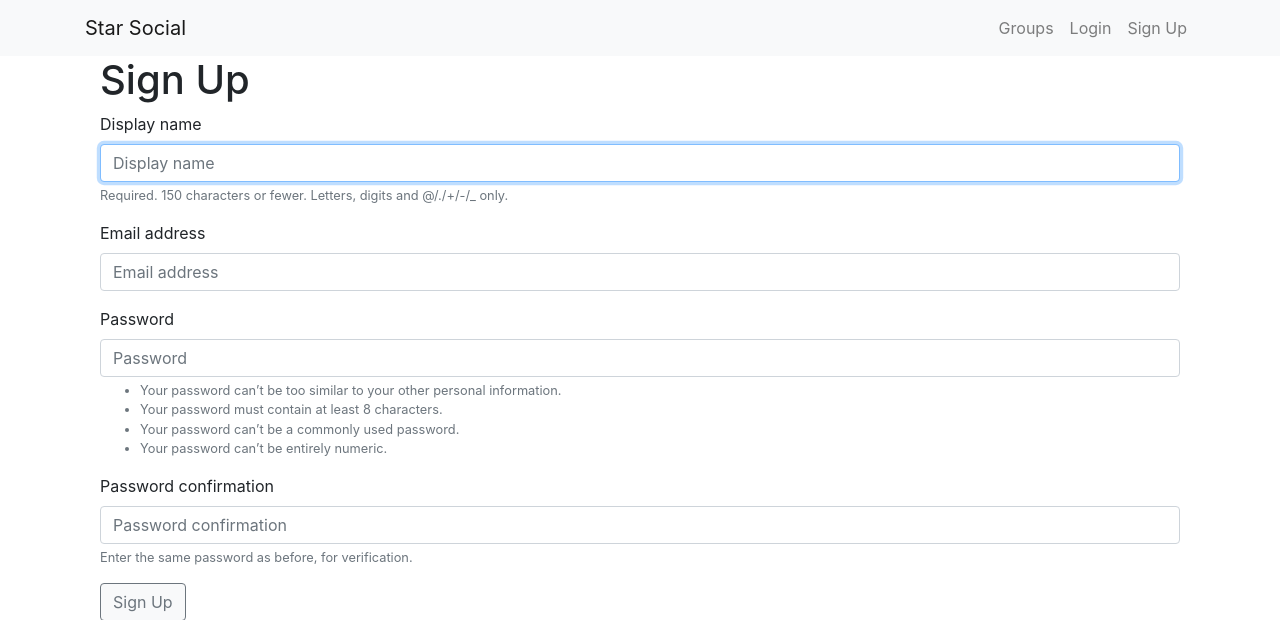
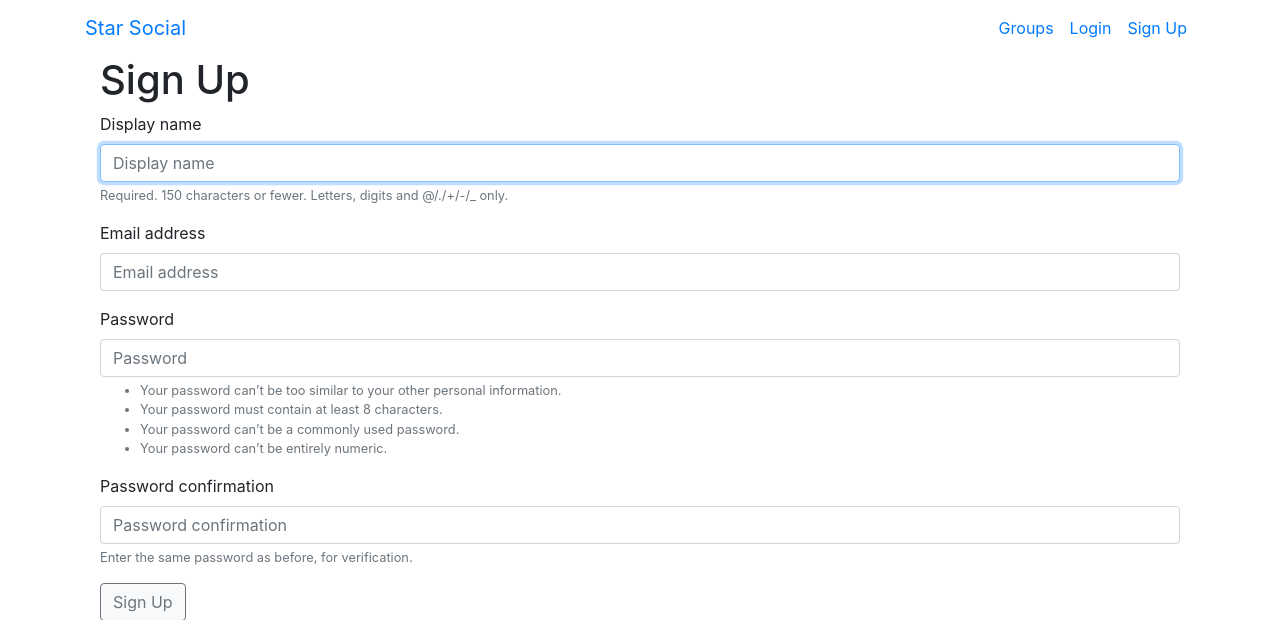
Before and after one commit to mmrubayet/StarSocial, a Django app: page /accounts/signup/ in a window 1280 px wide. Shown: the top 620 px of the page. Run offline with Django 3.2, Linux system fonts and the light colour scheme; some libraries are stand-ins or nearby versions.

Commit message:
Update base.html

```diff
--- a/simplesocial/templates/base.html
+++ b/simplesocial/templates/base.html
@@ -24,7 +24,7 @@
   <body>
 
     <!-- NAVBAR -->
-    <nav class="navbar navbar-expand-lg mynav navbar-light bg-light sticky-top" role="navigation" id="navbar">
+    <nav class="navbar navbar-expand-lg mynav sticky-top" role="navigation" id="navbar">
 
       <div class="container">
         <a class="navbar-brand bigbrand mynav" href="{% url 'home' %}">Star Social</a>
@@ -57,4 +57,7 @@
 
 
   </body>
+  <script type="text/javascript" src="{% static 'simplesocial/js/master.js' %}" >
+
+  </script>
 </html>
```
